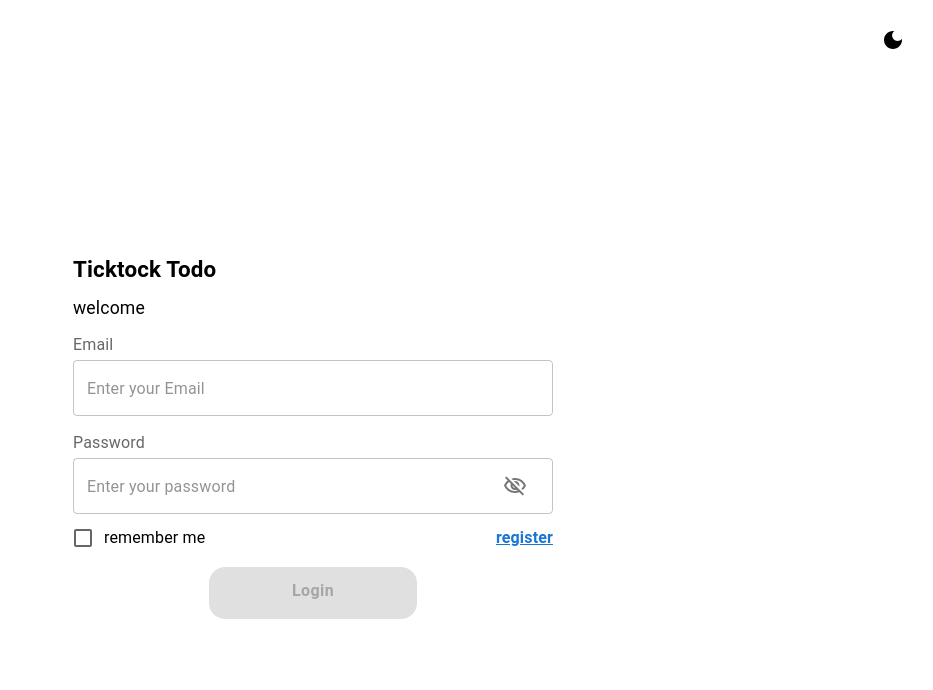
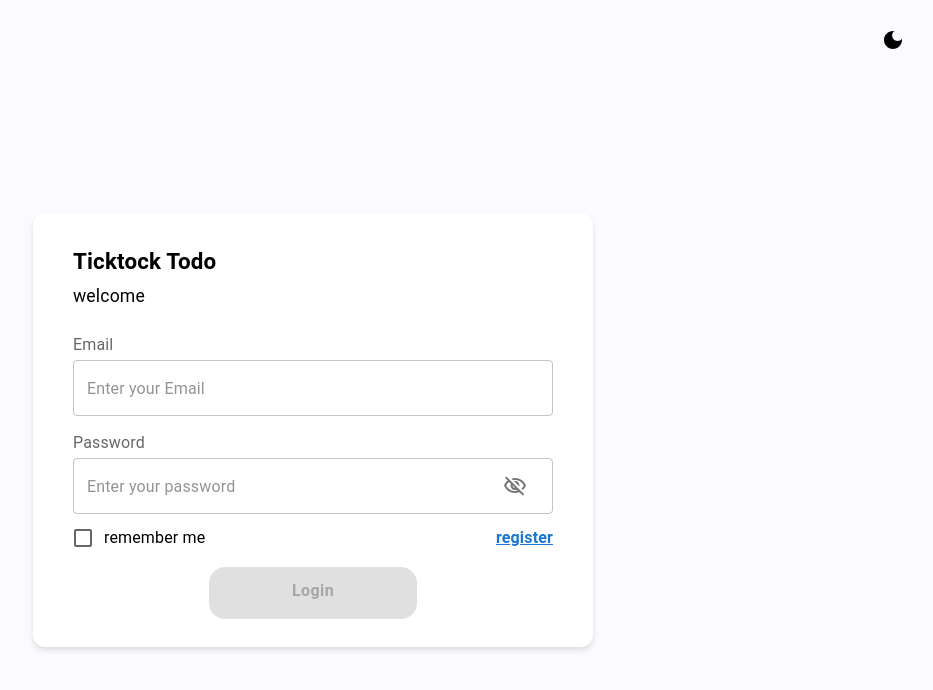
Before and after one commit to Hager75/ticktock_todo, a React (Create React App) app: page /login in a window 1280 px wide. Shown: the top 690 px of the page, without its empty margins (327-1260 px from the left). Built offline with nearby package versions, Linux system fonts and the light colour scheme.

Commit message:
fix: date issue and update authlayout design

```diff
--- a/src/components/DatePicker/DatePicker.tsx
+++ b/src/components/DatePicker/DatePicker.tsx
@@ -33,10 +33,12 @@ const DatePicker: React.FC<DatePickerProps> = ({
 
   const handleDateChange = (selectedDate: Dayjs | null) => {
     const year = selectedDate?.year();
-    if ((selectedDate && selectedDate.format("DD/MM/YYYY") === "Invalid Date") || (selectedDate?.isValid() && year && year.toString()?.length < 4)) {
+    const now = dayjs();
+    if ((selectedDate && selectedDate.format("DD/MM/YYYY") === "Invalid Date") ||
+      (selectedDate?.isValid() && year && year.toString()?.length < 4) ||
+      (selectedDate && selectedDate.isBefore(now, 'day'))) {
       setInvalidDate(true);
-      setDate(selectedDate);
-    } else   {
+    } else {
       setInvalidDate(false);
       setDate(selectedDate);
       const formattedDate = selectedDate ? selectedDate.format("DD/MM/YYYY") : null;
--- a/src/components/ThemeSwitcher/ThemeSwitcher.tsx
+++ b/src/components/ThemeSwitcher/ThemeSwitcher.tsx
@@ -6,7 +6,7 @@ import { useAppDispatch, useAppSelector } from "../../store";
 import { toggleTheme } from "../../store/userPreferences/userPreferencesSlice";
 import { THEME_MODE } from "../../utils/Constants";
 
-const ThemeSwitcher: React.FC<{iconClassName?:string}> = ({iconClassName="px-10 py-5"}) => {
+const ThemeSwitcher: React.FC<{iconClassName?:string}> = ({iconClassName="px-10 pt-5"}) => {
 
     const dispatch = useAppDispatch();
     const themeMode = useAppSelector((state) => state.userPreferences?.theme);
--- a/src/features/AuthLayout/Login/Login.tsx
+++ b/src/features/AuthLayout/Login/Login.tsx
@@ -53,10 +53,10 @@ const Login = (): JSX.Element => {
 
   return (
     <div className="flex flex-1 w-full justify-center items-center">
-      <div className="flex flex-col justify-center py-5 px-10 w-[35rem] max-w-full">
+      <div className="flex flex-col justify-center pb-5 pt-8 px-10 w-[35rem] max-w-full card">
         <div>
-          <h2 className="dark:text-white text-lg font-bold mb-2">Ticktock Todo</h2>
-          <p className="text-regular">welcome</p>
+          <h2 className="dark:text-white text-lg font-bold mb-1">Ticktock Todo</h2>
+          <p className="text-regular mb-3">welcome</p>
         </div>
         <form onSubmit={handleSubmit(onSubmit)} noValidate>
           <Controller
--- a/src/features/AuthLayout/Register/Register.tsx
+++ b/src/features/AuthLayout/Register/Register.tsx
@@ -65,18 +65,15 @@ const Register = (): JSX.Element => {
 
   return (
     <div className="flex flex-1 w-full justify-center items-center">
+      <div className="flex flex-col justify-center pb-5 pt-8 px-10 mb-5 w-[35rem] max-w-full card">
 
-      <div className="flex flex-col justify-center py-5 px-10 w-[35rem] max-w-full">
-        <div>
-          <h2 className="dark:text-white text-lg font-bold mb-2">Ticktock Todo</h2>
-        </div>
         <form onSubmit={handleSubmit(onSubmit)} noValidate>
           <Controller
             name="image"
             control={control}
             render={({ field: { onChange } }) => (
               <Upload
-                className="mb-4"
+                className="mb-2"
                 onChange={(img, file) => {
                   setImg(img);
                   onChange(file);
--- a/src/scss/_general.scss
+++ b/src/scss/_general.scss
@@ -1,5 +1,5 @@
     body{
-        @apply dark:bg-[#1e293b] dark:text-white;
+        @apply dark:!bg-[#212327] dark:text-white !bg-[#fafaff];
     }
 
     .text-general{
@@ -17,3 +17,7 @@
     .bg-general{
         @apply bg-white dark:bg-grey-mid
     }
+
+    .card{
+        @apply bg-white dark:bg-grey-mid rounded-xl drop-shadow-md;
+    }
```
